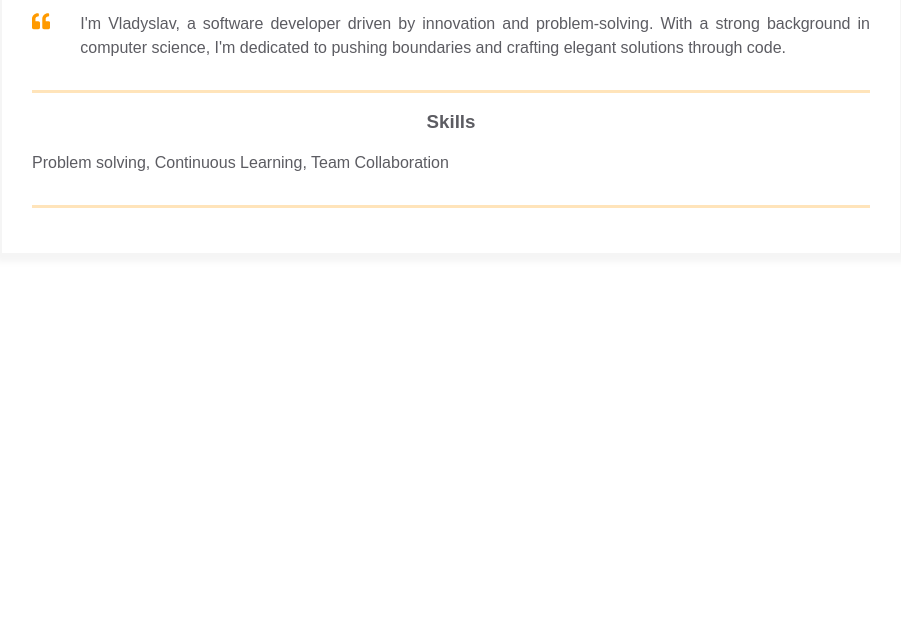
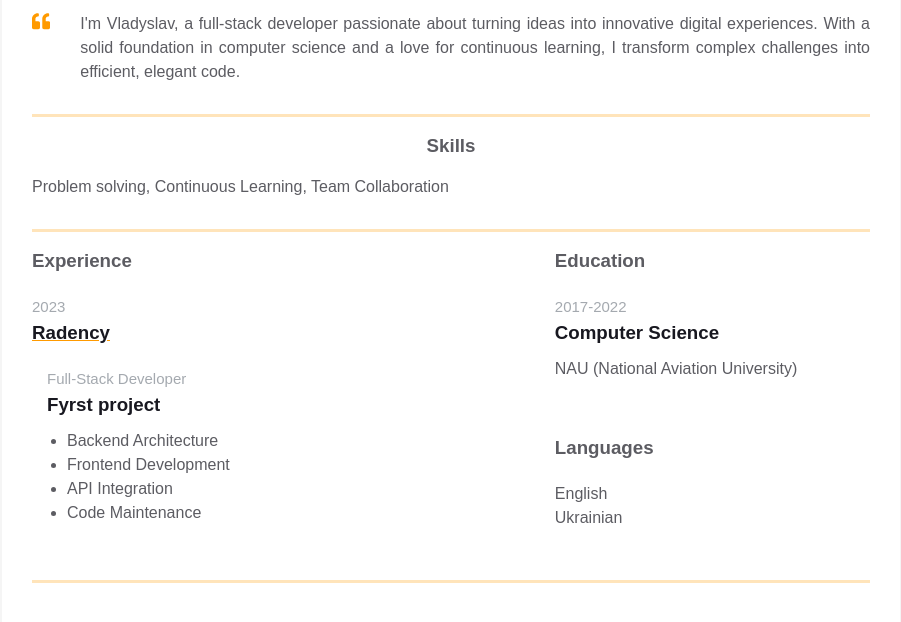
Before and after one commit to inlumio/homepage, a plain HTML site: page index.html in a window 1280 px wide. Shown: the part 338-960 px from the top of the page, without its empty margins (189-1090 px from the left). Before the commit the page ends 800 px from the top, so only its background shows below. Drawn offline with Linux system fonts and the light colour scheme.

Commit message:
add experience block; change intro text

```diff
--- a/index.html
+++ b/index.html
@@ -70,10 +70,9 @@
 							</svg>
 						</div>
 						<p class="intro_text">
-							I'm Vladyslav, a software developer driven by innovation and
-							problem-solving. With a strong background in computer science,
-							I'm dedicated to pushing boundaries and crafting elegant
-							solutions through code.
+							I'm Vladyslav, a full-stack developer passionate about turning ideas into innovative digital experiences.
+							With a solid foundation in computer science and a love for continuous learning, I transform complex
+							challenges into efficient, elegant code.
 						</p>
 					</div>
 				</div>
@@ -87,7 +86,57 @@
 					</div>
 				</div>
 
+
+				<div class="resume__block">
+					<div class="main-info fh">
+						<div class="experiences">
+							<article>
+								<h3 class="experiences__header">Experience</h3>
+								<div class="experiences__company">
+									<div class="experiences__company-header">
+										<span class="experiences__company-header-durability">2023</span>
+										<h3 class="experiences__company-header-name">Radency</h3>
+									</div>
+									<div class="experiences__company-project">
+										<span class="experiences__company-project-role">Full-Stack Developer</span>
+										<h3 class="experiences__company-project-name">Fyrst project</h3>
+										<ul class="experiences__company-project-responsibilities">
+											<li>Backend Architecture</li>
+											<li>Frontend Development</li>
+											<li>API Integration</li>
+											<li>Code Maintenance</li>
+										</ul>
+									</div>
+								</div>
+							</article>
+						</div>
+
+						<div class="additional-info fv">
+							<div class="additional-info__education">
+								<h3 class="additional-info__education-header">Education</h3>
+								<div class="additional-info__education-university">
+									<span class="additional-info__education-university-durability">2017-2022</span>
+									<h3 class="additional-info__education-university-speciality">
+										Computer Science
+									</h3>
+									<p class="additional-info__education-university-name">
+										NAU (National Aviation University)
+									</p>
+								</div>
+							</div>
+
+							<div class="additional-info__languages">
+								<h3 class="additional-info__languages-header">Languages</h3>
+								<p class="additional-info__languages-item">English</p>
+								<p class="additional-info__languages-item">
+									Ukrainian
+								</p>
+							</div>
+						</div>
+					</div>
+				</div>
 			</div>
+
 		</div>
 	</main>
 </body>
```
